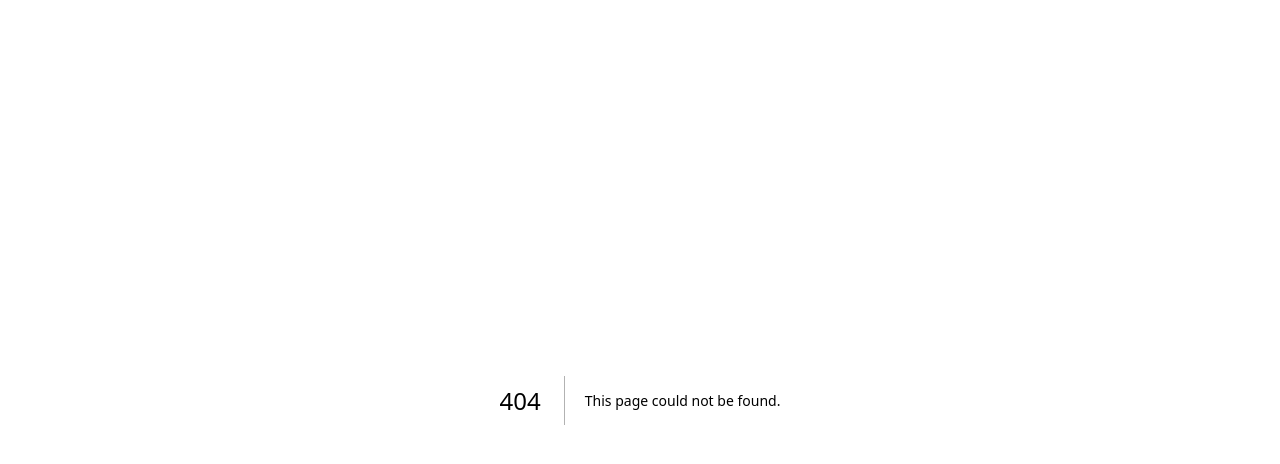
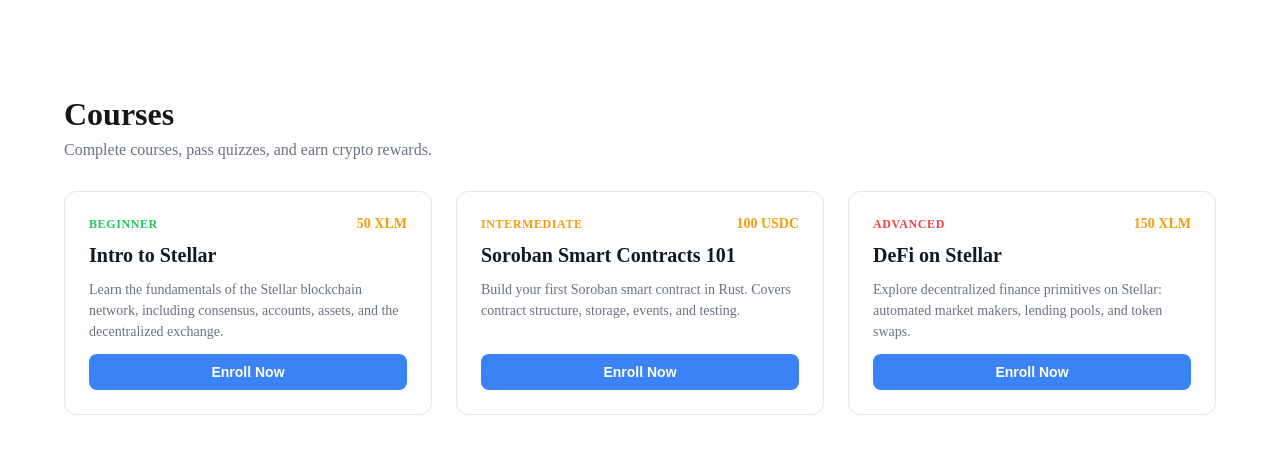
Before and after one commit to StellarLearn/stellar-learn, a Next.js app in the folder apps/web/: page /courses in a window 1280 px wide. Before the commit this address had no page. Shown: the top 464 px of the page. Built offline with nearby package versions, Linux system fonts and the light colour scheme.

Commit message:
feat: add courses listing page with mock data

```diff
--- /dev/null
+++ b/apps/web/app/courses/page.tsx
@@ -0,0 +1,41 @@
+import { CourseCard } from "../../components/CourseCard";
+
+const courses = [
+  {
+    title: "Intro to Stellar",
+    description: "Learn the fundamentals of the Stellar blockchain network, including consensus, accounts, assets, and the decentralized exchange.",
+    rewardAmount: 50,
+    rewardToken: "XLM" as const,
+    difficulty: "Beginner" as const,
+  },
+  {
+    title: "Soroban Smart Contracts 101",
+    description: "Build your first Soroban smart contract in Rust. Covers contract structure, storage, events, and testing.",
+    rewardAmount: 100,
+    rewardToken: "USDC" as const,
+    difficulty: "Intermediate" as const,
+  },
+  {
+    title: "DeFi on Stellar",
+    description: "Explore decentralized finance primitives on Stellar: automated market makers, lending pools, and token swaps.",
+    rewardAmount: 150,
+    rewardToken: "XLM" as const,
+    difficulty: "Advanced" as const,
+  },
+];
+
+export default function CoursesPage() {
+  return (
+    <div style={{ maxWidth: 1200, margin: "0 auto", padding: "6rem 1.5rem 2rem" }}>
+      <h1 style={{ fontSize: "2rem", fontWeight: 700, marginBottom: "0.5rem" }}>Courses</h1>
+      <p style={{ color: "#6b7280", marginBottom: "2rem" }}>
+        Complete courses, pass quizzes, and earn crypto rewards.
+      </p>
+      <div style={{ display: "grid", gridTemplateColumns: "repeat(auto-fill, minmax(320px, 1fr))", gap: "1.5rem" }}>
+        {courses.map((course) => (
+          <CourseCard key={course.title} {...course} />
+        ))}
+      </div>
+    </div>
+  );
+}
```
